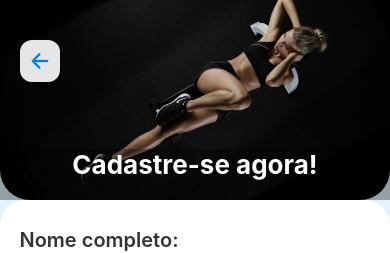
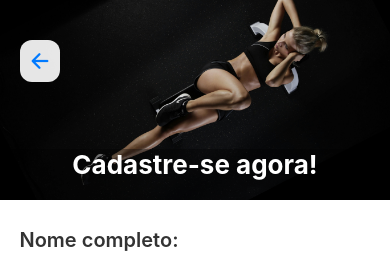
Before and after one commit to 777-JG/Tela_Login, a React Native app: screen /SignUp in a window 390 px wide. Shown: the top 253 px of the page. Built offline with nearby package versions, Linux system fonts and the light colour scheme.

Commit message:
style changing

```diff
--- a/src/pages/SignIn/index.tsx
+++ b/src/pages/SignIn/index.tsx
@@ -7,6 +7,7 @@ import {
   ScrollView,
   Alert,
   ImageBackground,
+  Pressable,
 } from "react-native";
 import React, { useState } from "react";
 import * as Animatable from "react-native-animatable";
@@ -123,7 +124,7 @@ export default function SignIn({ navigation }: { navigation: any }) {
 const styles = StyleSheet.create({
   container: {
     flex: 1,
-    backgroundColor: "#E3F2FD",
+    backgroundColor: "black",
   },
   headerImage: {
     width: "100%",
@@ -136,7 +137,6 @@ const styles = StyleSheet.create({
     borderBottomRightRadius: 30,
   },
   overlay: {
-    backgroundColor: "rgba(0,0,0,0.35)",
     paddingHorizontal: 20,
     paddingBottom: 20,
     alignItems: "center",
@@ -150,8 +150,6 @@ const styles = StyleSheet.create({
   form: {
     backgroundColor: "#fff",
     flex: 1,
-    borderTopLeftRadius: 30,
-    borderTopRightRadius: 30,
     paddingHorizontal: "8%",
     paddingTop: "8%",
   },
@@ -209,7 +207,6 @@ const styles = StyleSheet.create({
   registerText: {
     fontSize: 16,
     color: "#007AFF",
-    textDecorationLine: "underline",
     fontWeight: "500",
   },
 });
--- a/src/pages/SignUp/index.tsx
+++ b/src/pages/SignUp/index.tsx
@@ -137,12 +137,11 @@ const styles = StyleSheet.create({
   },
   headerImgStyle: {
     resizeMode: "cover",
-    borderBottomLeftRadius: 30,
-    borderBottomRightRadius: 30,
   },
   overlay: {
     backgroundColor: "rgba(0,0,0,0.35)",
     paddingBottom: 20,
+    paddingHorizontal: 20,
     alignItems: "center",
   },
   title: {
@@ -154,8 +153,6 @@ const styles = StyleSheet.create({
   form: {
     backgroundColor: "#fff",
     flex: 1,
-    borderTopLeftRadius: 25,
-    borderTopRightRadius: 25,
     paddingHorizontal: "5%",
     minHeight: "100%",
   },
```
